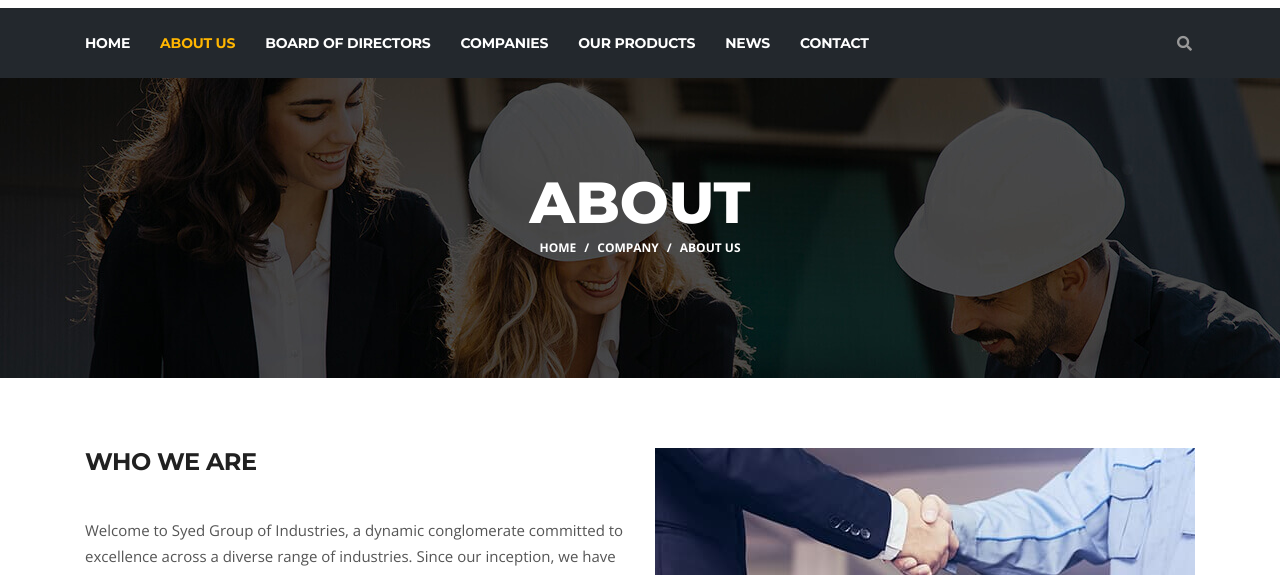
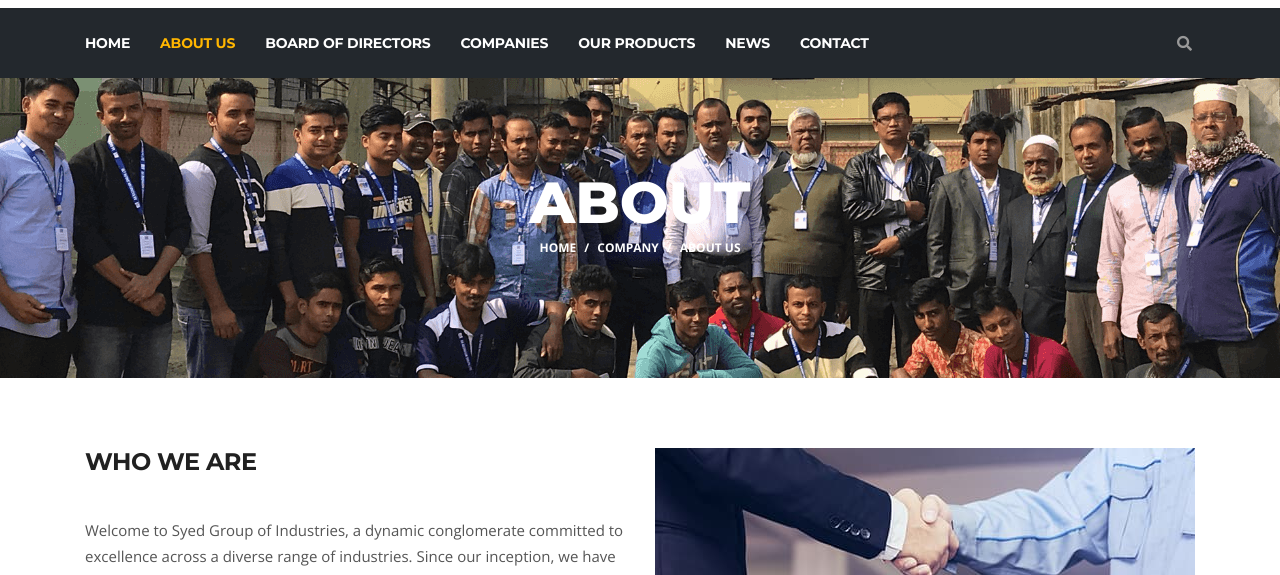
Before and after one commit to statait/syedgroup, a plain HTML site: page about.html in a window 1280 px wide. Shown: the part 150-725 px from the top of the page. Drawn offline with nearby package versions, Linux system fonts and the light colour scheme; some packages are replaced by stand-ins of ours.

Commit message:
products

```diff
--- a/about.html
+++ b/about.html
@@ -253,7 +253,7 @@ FACEBOOK: https://www.facebook.com/themefisher
       <div
         id="banner-area"
         class="banner-area"
-        style="background-image: url(images/banner/banner1.jpg)"
+        style="background-image: url(images/banner/banner1.png)"
       >
         <div class="banner-text">
           <div class="container">
```
Also changed, not shown: contact.html (+1 -1 lines), news-single.html (+1 -1 lines), products.html (+1 -1 lines).
